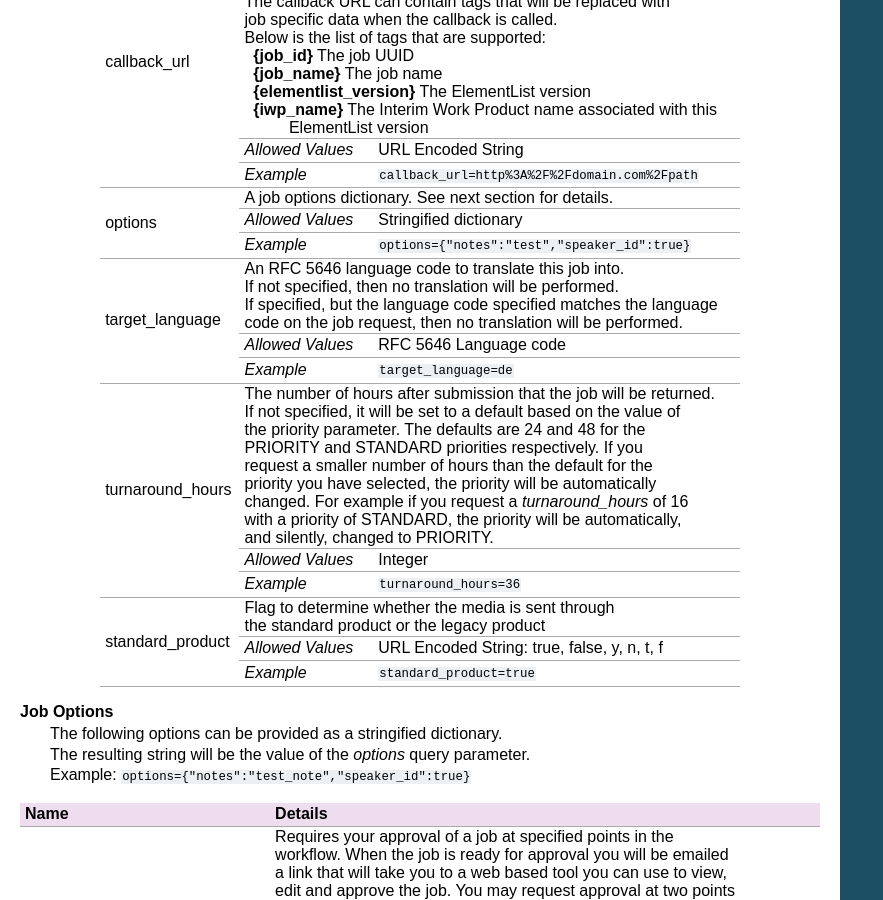
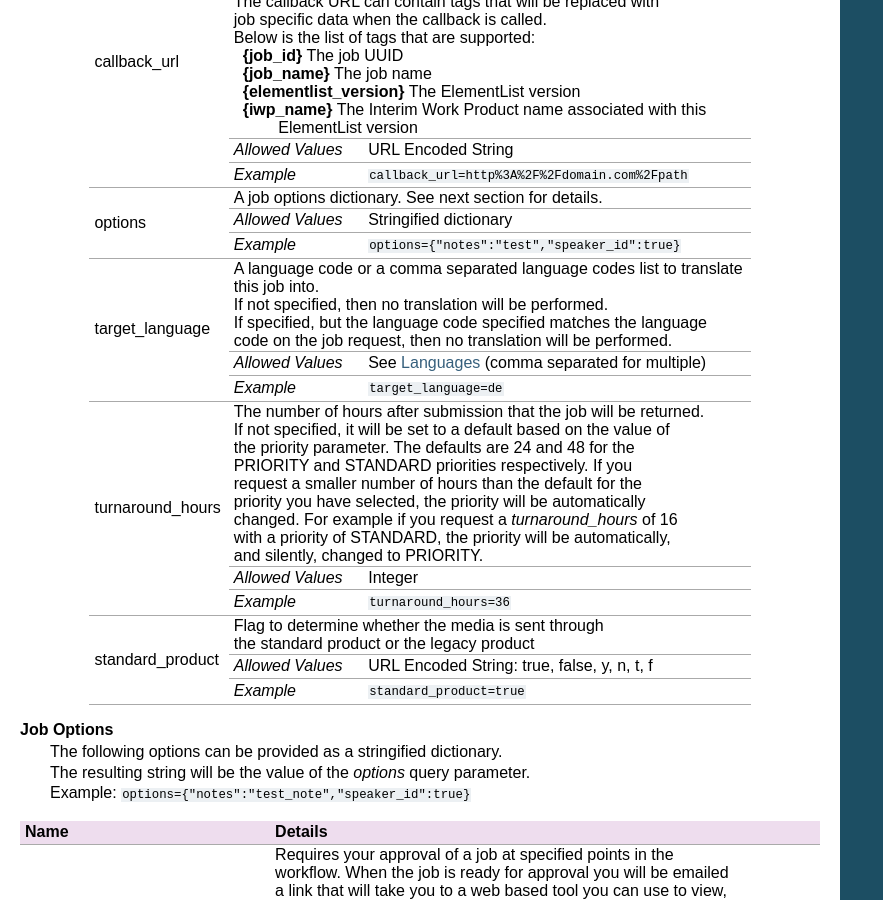
Before and after one commit to cielo24/Docs, a Sphinx documentation site: the page built from api/source/job_control/perform_transcription.rst, in a window 1280 px wide and 900 px high, scrolled down 786 px. Shown: the whole window, without its empty margins (0-883 px from the left). Built offline with Sphinx 7.4.7, drawn with Linux system fonts in a browser that asks for light colours.

Commit message:
CLC-1674: Update Languages text. Update create job and perform transcription language docs

```diff
--- a/api/source/basics.rst
+++ b/api/source/basics.rst
@@ -67,10 +67,12 @@ Polling
 
 If a callback URL is not practical, the application can poll the interface by requesting the status of a given task that is associated with a given job. The task status will indicate COMPLETE when the task is done.
 
+.. _languages-label:
+
 Languages
 ---------
 
-We support transcription to and from any of the following languages. However, please note that if English is not a source or target language, an additional translation will incur as we will have to generate a translation from the source language into English and then from English into the Target language. This will result in increased charges.
+All non-English to non-English translation jobs have an intermediate step of English. The English transcript will be returned as well. Please contact `support <mailto:support@cielo24.com>`_ with any questions.
 
 Transcription and translation are supported in the following languages for PROFESSIONAL fidelity jobs (volume may vary contact `support <mailto:support@cielo24.com>`_ for more information):
 
--- a/api/source/job_control/create_job.rst
+++ b/api/source/job_control/create_job.rst
@@ -40,7 +40,7 @@ Creating a job is prerequisite for virtually all other methods.
 +-------------------+------------------+-----------------------------------------------------------+
 | language          | `Description`    | Native job language.                                      |
 |                   +------------------+-----------------------------------------------------------+
-|                   | `Allowed Values` | RFC 5646 Language code                                    |
+|                   | `Allowed Values` | See :ref:`languages-label`                                |
 |                   +------------------+-----------------------------------------------------------+
 |                   | `Default Value`  | en                                                        |
 |                   +------------------+-----------------------------------------------------------+
--- a/api/source/job_control/perform_transcription.rst
+++ b/api/source/job_control/perform_transcription.rst
@@ -83,13 +83,14 @@ See :ref:`callback documentation <callbacks-label>` for details.
 +-------------------------+------------------+----------------------------------------------------------------------+
 | target_language         | .. raw:: html                                                                           |
 |                         |                                                                                         |
-|                         |  An RFC 5646 language code to translate this job into.</br>                             |
+|                         |  A language code or a comma separated language codes list to translate </br>            |
+|                         |  this job into.</br>                                                                    |
 |                         |  If not specified, then no translation will be performed.</br>                          |
 |                         |  If specified, but the language code specified matches the language</br>                |
 |                         |  code on the job request, then no translation will be performed.</br>                   |
 |                         |                                                                                         |
 |                         +------------------+----------------------------------------------------------------------+
-|                         | `Allowed Values` | RFC 5646 Language code                                               |
+|                         | `Allowed Values` | See :ref:`languages-label` (comma separated for multiple)            |
 |                         +------------------+----------------------------------------------------------------------+
 |                         | `Example`        | ``target_language=de``                                               |
 +-------------------------+------------------+----------------------------------------------------------------------+
```
